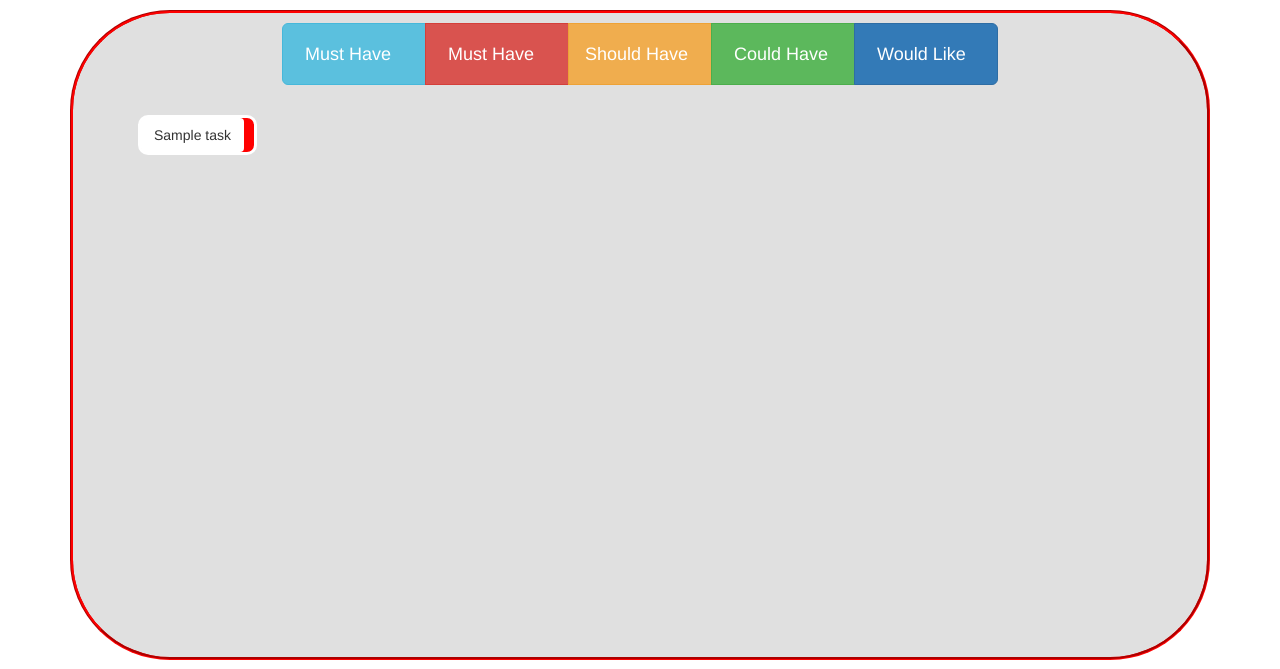
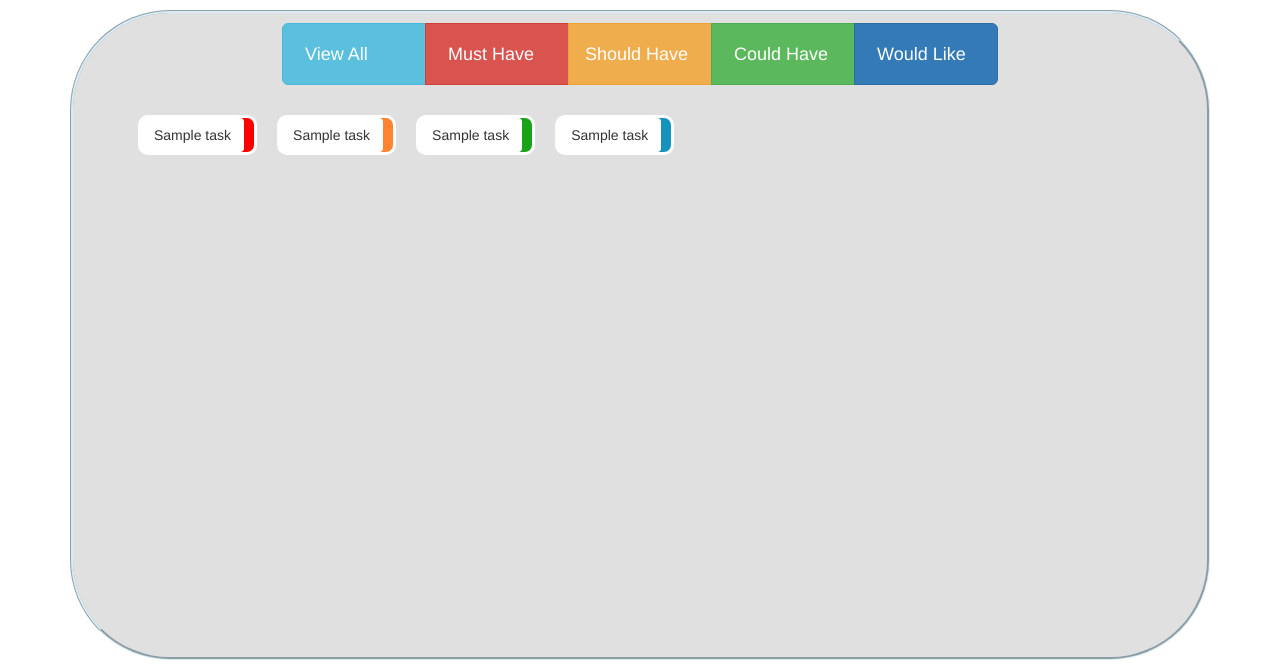
Before and after one commit to GUTeamU/DIM3, a Django app: template requirementsTracker/templates/rct/projects/view.html in a window 1280 px wide. Shown: the part 131-800 px from the top of the page. Run offline with Django 3.2, Linux system fonts and the light colour scheme; tables that the repository leaves empty hold one stand-in row (values such as "Sample post"); the template is opened without the code that fills it: values that come from a table or form of the project are taken from there, most other values are stand-ins (such as "Sample title", 1, 10 or a date in 2020); some libraries are stand-ins or nearby versions.

Commit message:
Changed the initial view to be all. Changed the button to say "View all". Changed the border colour when in viewing all.

```diff
--- a/requirementsTracker/static/css/styles.css
+++ b/requirementsTracker/static/css/styles.css
@@ -75,7 +75,7 @@
     background:#E0E0E0;
     width: 100%;
     min-height:650px;
-    border-color: #FF0000;
+    border-color: #d9edf7;
     border-width: 3px;
     border-radius: 100px;
     border-style:groove;
--- a/requirementsTracker/static/js/projectBoard.js
+++ b/requirementsTracker/static/js/projectBoard.js
@@ -1,5 +1,5 @@
 function show_all() {
-	$("#whiteboard").css( "border-color", "#FFFFFF");
+	$("#whiteboard").css( "border-color", "#d9edf7");
 
 	$("#must").show();
 	$("#should").show();
--- a/requirementsTracker/templates/rct/projects/view.html
+++ b/requirementsTracker/templates/rct/projects/view.html
@@ -51,7 +51,7 @@
 <div class = "container" id = "whiteboard">
 
     <div class="btn-group input-group btn-group-justified blocks" data-toggle="buttons">
-        <button type="button" class="btn btn-info btn-lg" id="all" onclick="show_all()">Must Have</button>
+        <button type="button" class="btn btn-info btn-lg" id="all" onclick="show_all()">View All</button>
         <button type="button" class="btn btn-danger btn-lg" id="must-have" onclick="mustHave()">Must Have</button>
         <button type="button" class="btn btn-warning btn-lg" id="should-have" onclick="shouldHave()">Should Have</button>
         <button type="button" class="btn btn-success btn-lg" id="could-have" onclick="couldHave()">Could Have</button>
@@ -68,7 +68,7 @@
         </ul>
 
 
-        <ul id="should" hidden>
+        <ul id="should">
             {% if should %}
             {% for task in should %}
                 {% include 'rct/projects/task.html' %}
@@ -76,7 +76,7 @@
             {% endif %}
         </ul>
 
-        <ul id="could" hidden>
+        <ul id="could">
             {% if could %}
             {% for task in could %}
                 {% include 'rct/projects/task.html' %}
@@ -84,7 +84,7 @@
             {% endif %}
         </ul>
 
-        <ul id="would" hidden>
+        <ul id="would">
             {% if would %}
             {% for task in would %}
                 {% include 'rct/projects/task.html' %}
```
